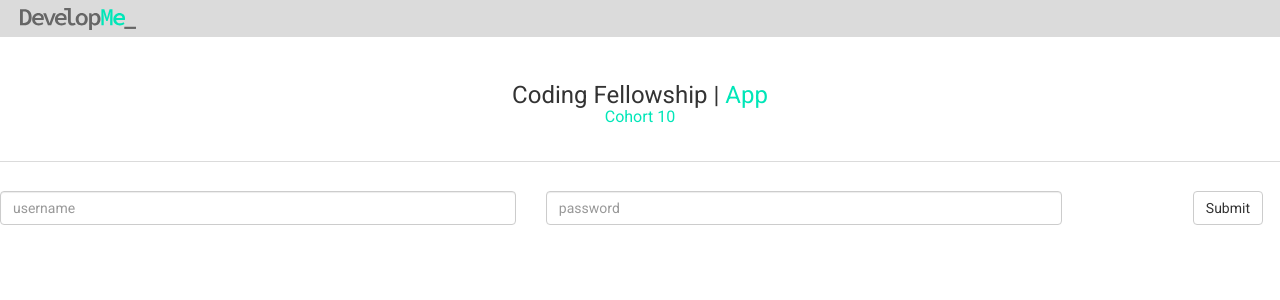
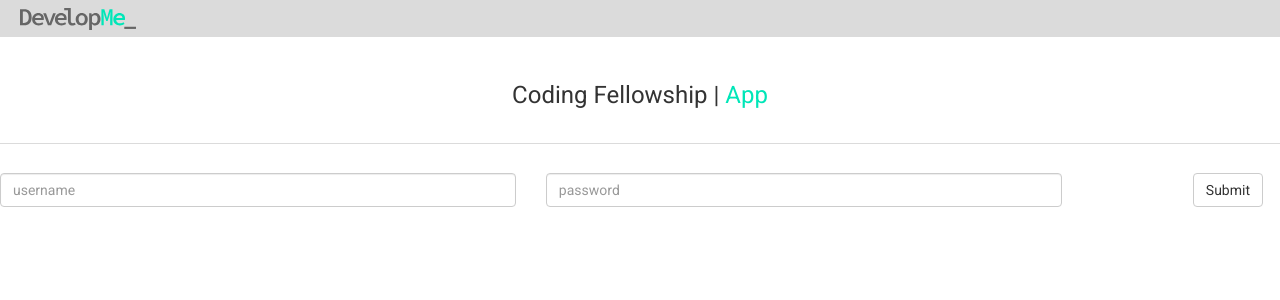
Before and after one commit to tombassrosenfeld/developme-prep-app, a React (Create React App) app: page /modules/1 in a window 1280 px wide. Shown: the top 300 px of the page. Built offline with nearby package versions, Linux system fonts and the light colour scheme.

Commit message:
missed conditional, apologetic push to master

```diff
--- a/src/components/Header.js
+++ b/src/components/Header.js
@@ -18,7 +18,7 @@ export default ({user, loggedIn, logOut}) => (
 			<div className="col-xs-12 titles">
 				<h1 className="header-course">Coding Fellowship |</h1>
 				<h1 className="header-username">&nbsp;{loggedIn? user.get('username') : 'App' }</h1>
-				<h2 className="header-cohort">Cohort 10</h2>
+				{loggedIn? <h2 className="header-cohort">Cohort 10</h2> : null }
 			</div>
 		</div>
 
```
